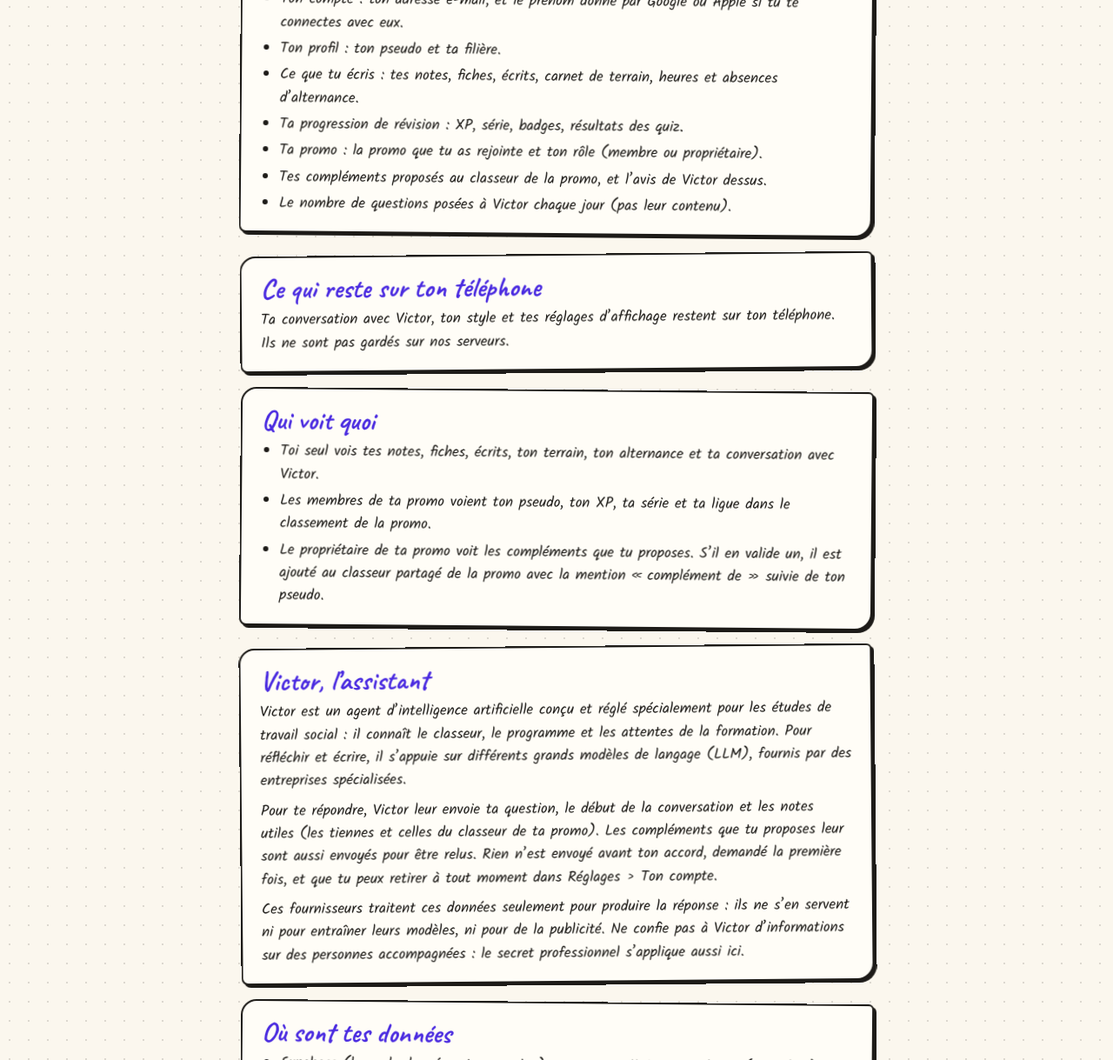
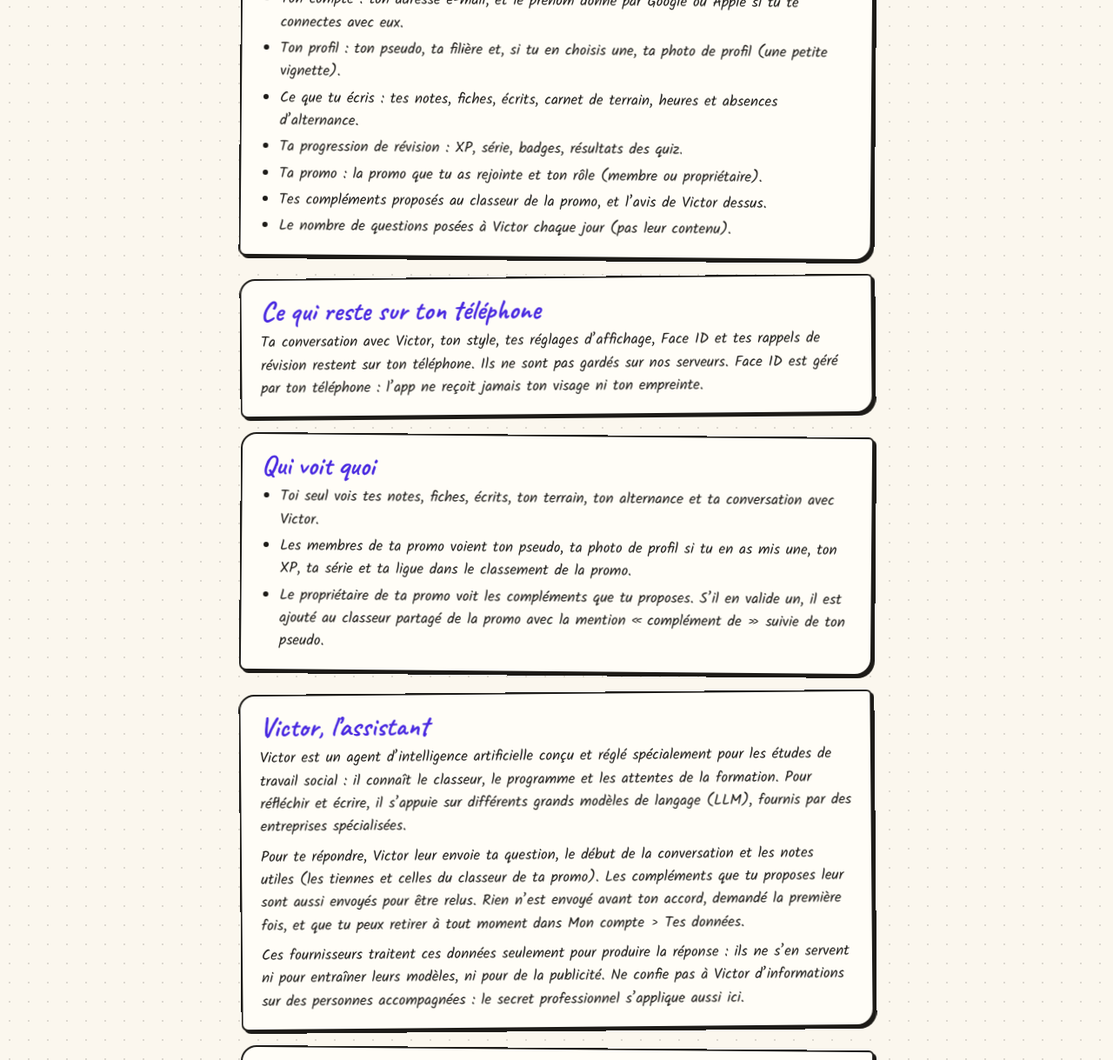
Before and after one commit to SyzenGOD/Victor-site, a plain HTML site: page confidentialite.html in a window 1280 px wide. Shown: the part 663-1882 px from the top of the page at 87% size. Drawn offline with Linux system fonts and the light colour scheme.

Commit message:
Politique et assistance : Mon compte, photo de profil, Face ID, export
Co-Authored-By: Claude Opus 5.5 <noreply@anthropic.com>
Claude-Session: https://claude.ai/code/session_01Gj2yxaY6b8L2m6fXS1P6Qi

```diff
--- a/confidentialite.html
+++ b/confidentialite.html
@@ -45,13 +45,13 @@ footer { margin-top: 30px; }
 <p class="sous">Ce que Victor garde, qui le voit, et comment tout effacer.</p>
 <section class="carte jaune"><h2>En bref</h2><ul><li>Pas de publicité, pas de pistage, aucune donnée vendue ou cédée.</li><li>Tes notes et ta progression sont à toi : personne d’autre ne les voit.</li><li>Tu peux supprimer ton compte, et tout ce qu’il contient, depuis Réglages.</li></ul></section>
 <section class="carte"><h2>Qui est derrière Victor</h2><p>Victor est une app indépendante, publiée par Morgan Jamain.</p><p>Pour toute question, ou pour exercer tes droits : victor.app.contact@gmail.com.</p></section>
-<section class="carte"><h2>Ce que l’app garde</h2><ul><li>Ton compte : ton adresse e-mail, et le prénom donné par Google ou Apple si tu te connectes avec eux.</li><li>Ton profil : ton pseudo et ta filière.</li><li>Ce que tu écris : tes notes, fiches, écrits, carnet de terrain, heures et absences d’alternance.</li><li>Ta progression de révision : XP, série, badges, résultats des quiz.</li><li>Ta promo : la promo que tu as rejointe et ton rôle (membre ou propriétaire).</li><li>Tes compléments proposés au classeur de la promo, et l’avis de Victor dessus.</li><li>Le nombre de questions posées à Victor chaque jour (pas leur contenu).</li></ul></section>
-<section class="carte"><h2>Ce qui reste sur ton téléphone</h2><p>Ta conversation avec Victor, ton style et tes réglages d’affichage restent sur ton téléphone. Ils ne sont pas gardés sur nos serveurs.</p></section>
-<section class="carte"><h2>Qui voit quoi</h2><ul><li>Toi seul vois tes notes, fiches, écrits, ton terrain, ton alternance et ta conversation avec Victor.</li><li>Les membres de ta promo voient ton pseudo, ton XP, ta série et ta ligue dans le classement de la promo.</li><li>Le propriétaire de ta promo voit les compléments que tu proposes. S’il en valide un, il est ajouté au classeur partagé de la promo avec la mention « complément de » suivie de ton pseudo.</li></ul></section>
-<section class="carte"><h2>Victor, l’assistant</h2><p>Victor est un agent d’intelligence artificielle conçu et réglé spécialement pour les études de travail social : il connaît le classeur, le programme et les attentes de la formation. Pour réfléchir et écrire, il s’appuie sur différents grands modèles de langage (LLM), fournis par des entreprises spécialisées.</p><p>Pour te répondre, Victor leur envoie ta question, le début de la conversation et les notes utiles (les tiennes et celles du classeur de ta promo). Les compléments que tu proposes leur sont aussi envoyés pour être relus. Rien n’est envoyé avant ton accord, demandé la première fois, et que tu peux retirer à tout moment dans Réglages › Ton compte.</p><p>Ces fournisseurs traitent ces données seulement pour produire la réponse : ils ne s’en servent ni pour entraîner leurs modèles, ni pour de la publicité. Ne confie pas à Victor d’informations sur des personnes accompagnées : le secret professionnel s’applique aussi ici.</p></section>
+<section class="carte"><h2>Ce que l’app garde</h2><ul><li>Ton compte : ton adresse e-mail, et le prénom donné par Google ou Apple si tu te connectes avec eux.</li><li>Ton profil : ton pseudo, ta filière et, si tu en choisis une, ta photo de profil (une petite vignette).</li><li>Ce que tu écris : tes notes, fiches, écrits, carnet de terrain, heures et absences d’alternance.</li><li>Ta progression de révision : XP, série, badges, résultats des quiz.</li><li>Ta promo : la promo que tu as rejointe et ton rôle (membre ou propriétaire).</li><li>Tes compléments proposés au classeur de la promo, et l’avis de Victor dessus.</li><li>Le nombre de questions posées à Victor chaque jour (pas leur contenu).</li></ul></section>
+<section class="carte"><h2>Ce qui reste sur ton téléphone</h2><p>Ta conversation avec Victor, ton style, tes réglages d’affichage, Face ID et tes rappels de révision restent sur ton téléphone. Ils ne sont pas gardés sur nos serveurs. Face ID est géré par ton téléphone : l’app ne reçoit jamais ton visage ni ton empreinte.</p></section>
+<section class="carte"><h2>Qui voit quoi</h2><ul><li>Toi seul vois tes notes, fiches, écrits, ton terrain, ton alternance et ta conversation avec Victor.</li><li>Les membres de ta promo voient ton pseudo, ta photo de profil si tu en as mis une, ton XP, ta série et ta ligue dans le classement de la promo.</li><li>Le propriétaire de ta promo voit les compléments que tu proposes. S’il en valide un, il est ajouté au classeur partagé de la promo avec la mention « complément de » suivie de ton pseudo.</li></ul></section>
+<section class="carte"><h2>Victor, l’assistant</h2><p>Victor est un agent d’intelligence artificielle conçu et réglé spécialement pour les études de travail social : il connaît le classeur, le programme et les attentes de la formation. Pour réfléchir et écrire, il s’appuie sur différents grands modèles de langage (LLM), fournis par des entreprises spécialisées.</p><p>Pour te répondre, Victor leur envoie ta question, le début de la conversation et les notes utiles (les tiennes et celles du classeur de ta promo). Les compléments que tu proposes leur sont aussi envoyés pour être relus. Rien n’est envoyé avant ton accord, demandé la première fois, et que tu peux retirer à tout moment dans Mon compte › Tes données.</p><p>Ces fournisseurs traitent ces données seulement pour produire la réponse : ils ne s’en servent ni pour entraîner leurs modèles, ni pour de la publicité. Ne confie pas à Victor d’informations sur des personnes accompagnées : le secret professionnel s’applique aussi ici.</p></section>
 <section class="carte"><h2>Où sont tes données</h2><ul><li>Supabase (base de données et connexion), serveurs en Union européenne (Francfort).</li><li>Victor : les fournisseurs de modèles d’intelligence artificielle (LLM) sur lesquels il s’appuie, dont certains aux États-Unis. Ces transferts sont encadrés par les clauses contractuelles types de la Commission européenne.</li><li>Google ou Apple, seulement si tu choisis de te connecter avec eux.</li><li>Chacun de ces prestataires s’engage, par contrat, à protéger tes données au moins autant que le prévoit cette politique.</li></ul></section>
 <section class="carte"><h2>Combien de temps</h2><p>Tes données sont gardées tant que ton compte existe. Quand tu le supprimes, tout est effacé tout de suite, sauf un complément déjà ajouté au classeur partagé de ta promo, qui y reste avec ton pseudo.</p></section>
-<section class="carte"><h2>Tes droits</h2><p>Tu peux voir et corriger tes données dans l’app, et tout supprimer depuis Réglages › Ton compte › Supprimer mon compte. Tu peux aussi demander une copie de tes données, ou t’opposer à un traitement (RGPD).</p><p>Pour toute question, ou pour exercer tes droits : victor.app.contact@gmail.com.</p><p>Si tu penses que tes droits ne sont pas respectés, tu peux t’adresser à la CNIL (cnil.fr).</p></section>
+<section class="carte"><h2>Tes droits</h2><p>Tu peux voir et corriger tes données dans l’app, en télécharger une copie complète (Mon compte › Exporter mes données), et tout supprimer depuis Mon compte › Supprimer mon compte. Tu peux aussi t’opposer à un traitement (RGPD).</p><p>Pour toute question, ou pour exercer tes droits : victor.app.contact@gmail.com.</p><p>Si tu penses que tes droits ne sont pas respectés, tu peux t’adresser à la CNIL (cnil.fr).</p></section>
 <section class="carte"><h2>Âge</h2><p>Victor est fait pour les étudiants en formation de travail social. Il faut avoir au moins 15 ans pour créer un compte.</p></section>
 <p class="date">Mise à jour : 24 novembre 2026</p>
 
```
Also changed, not shown: assistance.html (+2 -2 lines).
